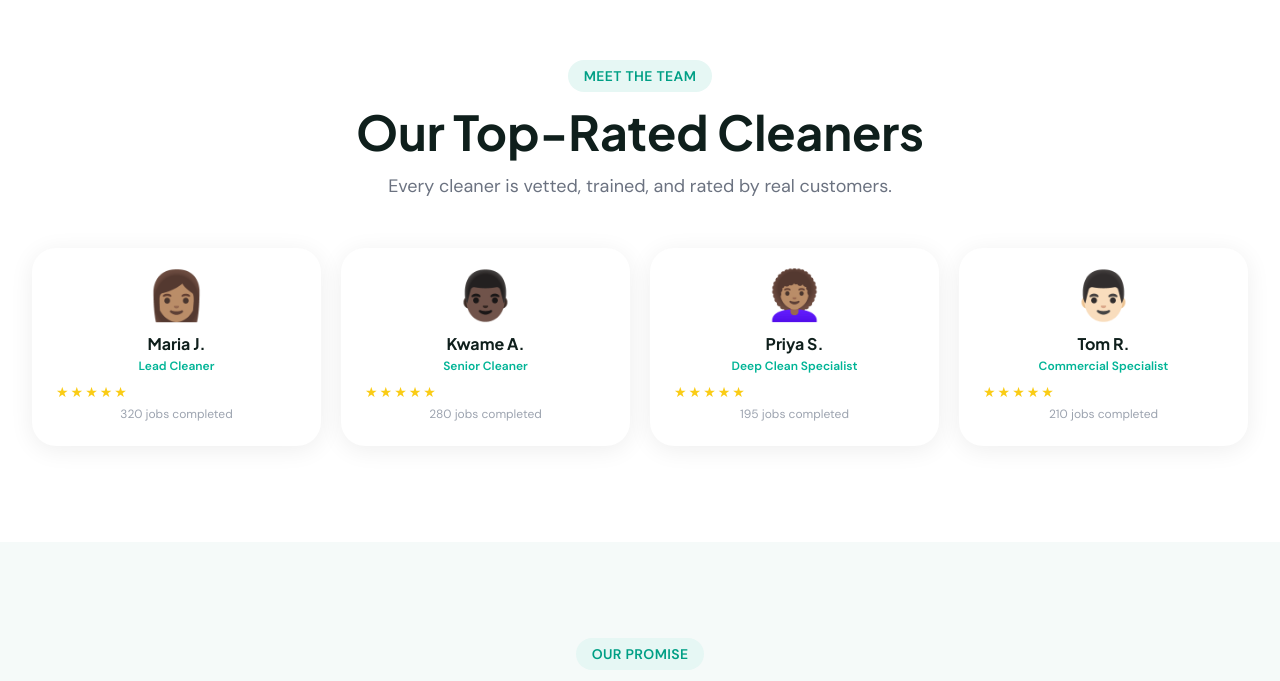
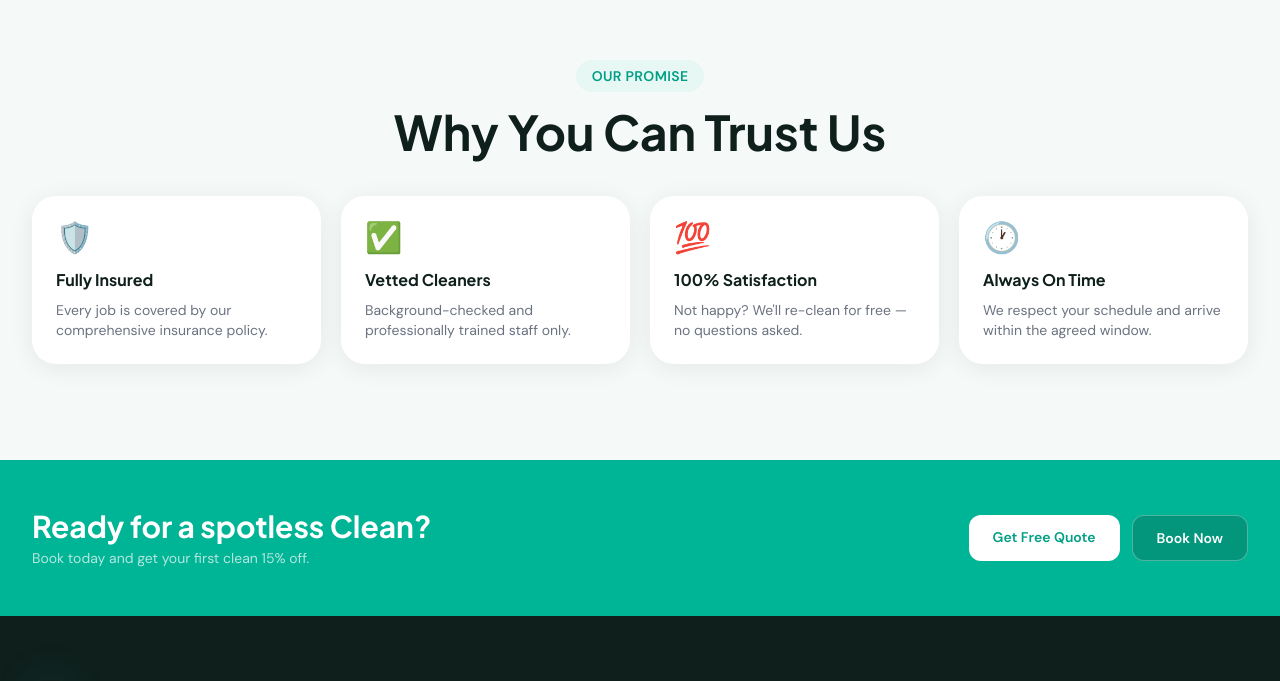
Before and after one commit to tochukwu5/homeclean_website, a React (Vite) app: page /about in a window 1280 px wide. Shown: the part 1592-2273 px from the top of the page. Built offline with nearby package versions, Linux system fonts and the light colour scheme.

Commit message:
updatd the team section

```diff
--- a/src/pages/AboutPage.jsx
+++ b/src/pages/AboutPage.jsx
@@ -91,7 +91,7 @@ export default function AboutPage() {
       </section>
 
       {/* Team */}
-      <section className="section-padding bg-white">
+      {/* <section className="section-padding bg-white">
         <div className="container-custom">
           <div className="text-center mb-12">
             <SectionHeader
@@ -113,7 +113,7 @@ export default function AboutPage() {
             ))}
           </div>
         </div>
-      </section>
+      </section> */}
 
       {/* Trust */}
       <section className="section-padding bg-light">
```
